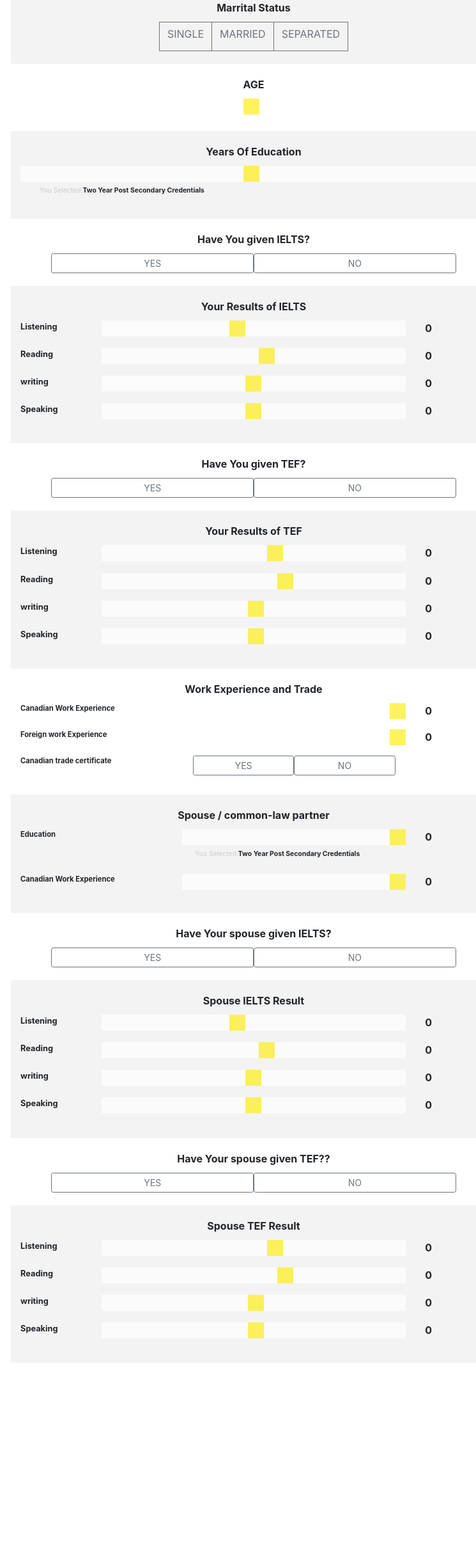
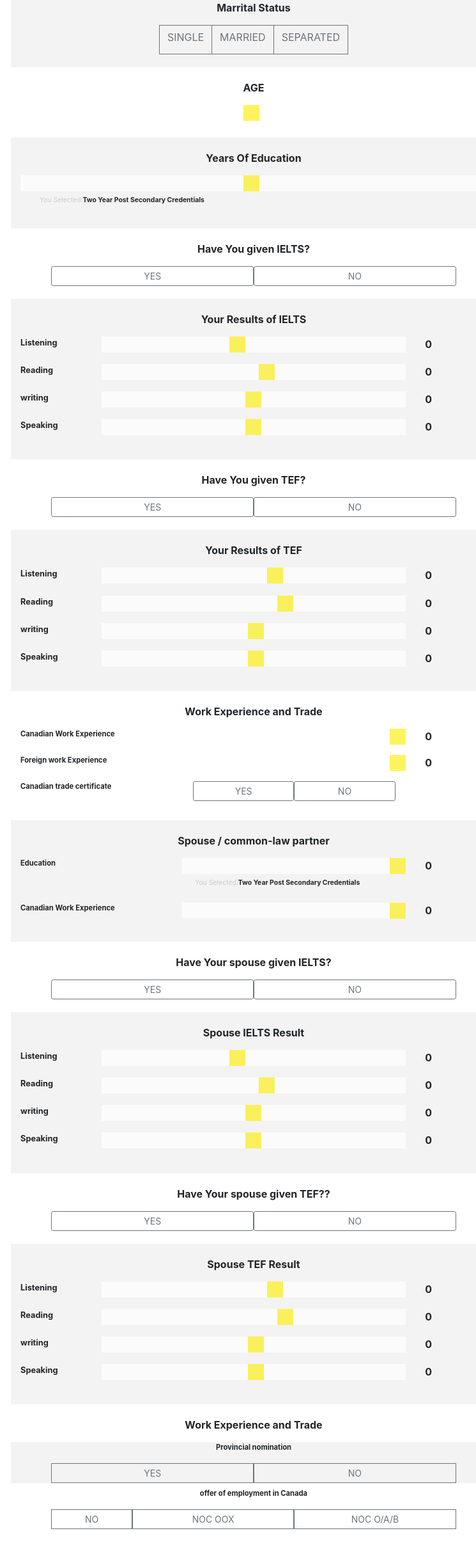
Before and after one commit to riaz4519/express_cal_client, a PHP site: page / in a window 1280 px wide. Shown: the whole page at 64% size, without its empty margins (243-988 px from the left). Before the commit the page ends 2092 px from the top, so only its background shows below. Run offline with PHP 8.4, Linux system fonts and the light colour scheme; some libraries are stand-ins or nearby versions.

Commit message:
after offer of employment in canada

```diff
--- a/index.php
+++ b/index.php
@@ -174,6 +174,29 @@
         .slider-switch.round:before {
             border-radius: 50%;
         }
+
+
+        /*title margin */
+
+        .title-margin{
+            margin-bottom: 15px;
+        }
+
+        /* end title margin*/
+
+        /*no border radius*/
+
+        .no-border-radius{
+
+            border-radius: 0px;
+
+
+
+        }
+
+        /*end of no border radius*/
+
+
 
 
 
@@ -1095,6 +1118,92 @@
 
             <!--category additional -->
 
+
+
+
+            <div class="row justify-content-center padding-top-bottom education-div" >
+
+
+                <div class="col-12 text-center married-status-text  title-margin">
+                    <span ><b>Work Experience and Trade</b></span>
+                </div>
+
+
+                <!--provincial nomication -->
+                <div class="col-12 mb-2 grey-background">
+                    <div class="col-12 text-center">
+                        <p style="font-size: .7rem"><b>Provincial nomination</b></p>
+
+                    </div>
+                    <div class="row">
+
+                        <div class="col-12">
+                            <div class="row justify-content-center ">
+                                <input type="button" class="btn btn-outline-secondary no-border-radius  btn-sm  col-5 btn-yes-no" value="YES">
+                                <input type="button" class="btn btn-outline-secondary no-border-radius  btn-sm col-5 btn-yes-no" value="NO">
+
+                            </div>
+
+                        </div>
+
+
+
+                    </div>
+
+
+
+
+
+
+
+
+                </div>
+
+                <!--end of provincial nomination-->
+
+                <!--work offer -->
+
+                <div class="col-12 mb-2 ">
+                    <div class="col-12 text-center">
+                        <p style="font-size: .7rem"><b>offer of employment in Canada</b></p>
+
+                    </div>
+                    <div class="row">
+
+                        <div class="col-12">
+                            <div class="row justify-content-center ">
+                                <input type="button" class="btn btn-outline-secondary no-border-radius  btn-sm  col-2 btn-yes-no" value="NO">
+                                <input type="button" class="btn btn-outline-secondary no-border-radius  btn-sm col-4 btn-yes-no" value="NOC OOX">
+                                <input type="button" class="btn btn-outline-secondary no-border-radius  btn-sm col-4 btn-yes-no" value="NOC O/A/B">
+
+                            </div>
+
+                        </div>
+
+
+
+                    </div>
+
+
+
+
+
+
+
+
+                </div>
+
+                <!--end work offer-->
+
+                <!--end of tef result  area-->
+
+            </div>
+
+
+
+
+
+
             <!--end category additional -->
 
 
```
